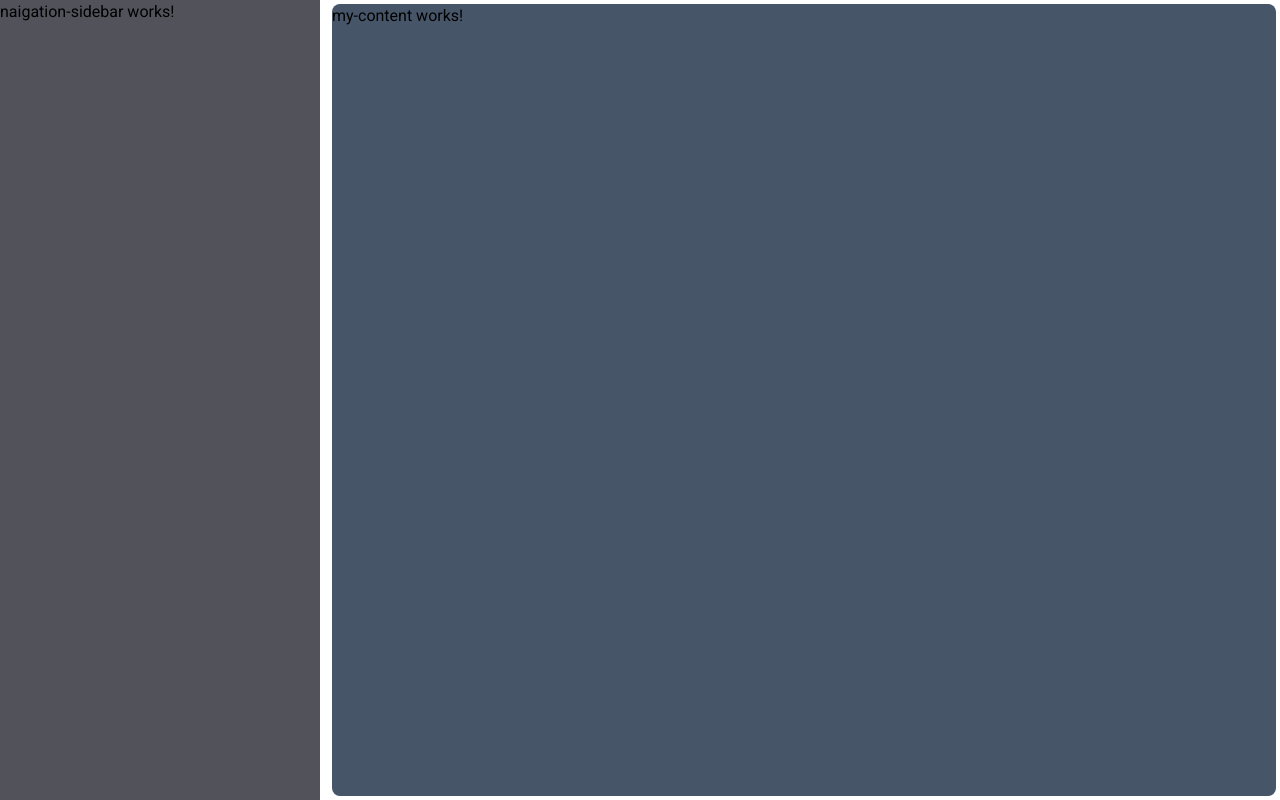
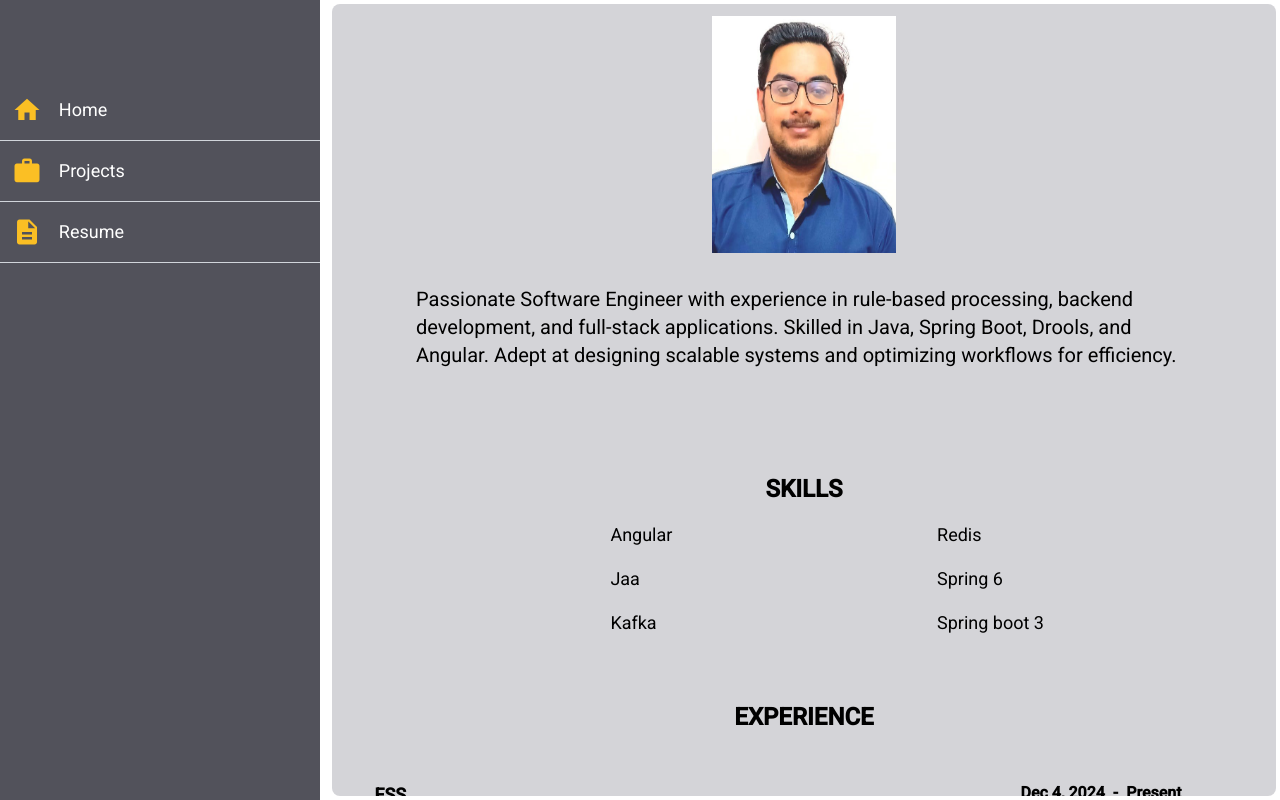
Before and after one commit to AyushHappy/Portfolio, an Angular app: page /about-me in a window 1280 px wide. Built offline with nearby package versions, Linux system fonts and the light colour scheme.

Commit message:
added content in the about me page , added a new model for myInfo , created enironmentariables

```diff
--- a/src/app/about-me/about-me.component.html
+++ b/src/app/about-me/about-me.component.html
@@ -3,7 +3,7 @@
         <app-naigation-sidebar></app-naigation-sidebar>
     </div>
     <div class=" flex flex-1 p-1" >
-        <div class="flex flex-row w-[100%] rounded-lg justify-start bg-slate-600 h-full  overflow-y-auto no-scrollbar">
+        <div class="flex flex-col w-[100%] rounded-lg justify-start bg-zinc-300 h-full  overflow-y-auto no-scrollbar">
             <app-my-content></app-my-content>
         </div>
     </div>
--- a/src/app/about-me/my-content/my-content.component.html
+++ b/src/app/about-me/my-content/my-content.component.html
@@ -1 +1,70 @@
-<p>my-content works!</p>
+<div class="h-[30%] w-full flex justify-center items-center p-3">
+  <img src="assets/Ayush.jpg" class="h-full w-[20%]">
+</div>
+
+<div class="h-52 w-full p-5 flex flex-col justify-start items-center">
+  <p class="text-xl px-16">
+    Passionate Software Engineer with experience in rule-based processing, backend development, and full-stack
+    applications. Skilled in Java, Spring Boot, Drools, and Angular. Adept at designing scalable systems and optimizing
+    workflows for efficiency.
+  </p>
+</div>
+
+<div class="h-52 w-full flex flex-row justify-center">
+  <div class="h-full w-2/3">
+
+    <p class="font-bold w-full text-2xl flex justify-center mb-4">SKILLS</p>
+
+    <div class="grid grid-cols-2 gap-6">
+      <ul class="flex flex-col gap-4 list-disc list-inside ">
+        @for (skill of skills.slice(0, skills.length / 2); track skill) {
+        <li class="flex items-center list-disc ml-[40%] text-lg">
+          {{ skill }}
+        </li>
+        }
+      </ul>
+
+      <ul class="flex flex-col gap-4 list-disc">
+        @for (skill of skills.slice(skills.length / 2); track skill) {
+        <li class="flex items-center list-disc ml-[40%] text-lg">
+          {{ skill }}
+        </li>
+        }
+      </ul>
+    </div>
+
+  </div>
+</div>
+
+<div class="h-52 w-full flex flex-row justify-center mt-5">
+  <div class="h-full w-full flex flex-col gap-8">
+
+    <p class="font-bold w-full text-2xl flex justify-center mb-4">EXPERIENCE</p>
+    <div class="h-full w-full flex flex-col gap-6">
+      @for (experience of myPersonalInfo.experiences; track experience) {
+      <div class="w-[90%] h-full flex flex-col gap-2">
+        <div class="w-full flex justify-between">
+          <div class="w-[50%] flex flex-row justify-end">
+            <p class="w-[90%] flex justify-start text-lg font-bold">
+              {{experience.companyName}}
+            </p>
+          </div>
+          <div class="w-[50%] gap-2 flex flex-row justify-end text-base font-semibold">
+            <p>
+              {{experience.startDate |date}}
+            </p>
+            <p>-</p>
+            <p>
+              {{isPresent(experience.endDate) ? "Present":experience.endDate | date}}
+            </p>
+          </div>
+        </div>
+        <div class="h-fit w-full pl-[6%]">
+          {{experience.desc}}
+        </div>
+      </div>
+      }
+    </div>
+
+  </div>
+</div>
--- a/src/app/about-me/my-content/my-content.component.ts
+++ b/src/app/about-me/my-content/my-content.component.ts
@@ -1,11 +1,34 @@
 import { Component } from '@angular/core';
+import {projectContent} from '../../shared/project-content.model'
+import {myProfessnalInfo} from '../../shared/about-me.model'
+import { DatePipe } from '@angular/common';
+import { Data } from '@angular/router';
 
 @Component({
   selector: 'app-my-content',
-  imports: [],
+  imports: [DatePipe],
   templateUrl: './my-content.component.html',
   styleUrl: './my-content.component.css'
 })
 export class MyContentComponent {
+  protected skills:any[]=[];
+  protected myPersonalInfo=myProfessnalInfo;
+  protected todayDate:Data=new Date(new Date().toDateString());
+
+  ngOnInit(){
+    const techSkill=new Set<string>();
+
+    projectContent.forEach(project =>{
+      project.technology.forEach(tech=>techSkill.add(tech))
+    })
+
+    this.skills=Array.from(techSkill).sort();
+  }
+
+  isPresent(endDate: Date): boolean {
+    const todayDate = new Date(new Date().toDateString());
+    return endDate?.toDateString() === todayDate.toDateString();
+  }
+
 
 }
--- a/src/app/about-me/naigation-sidebar/naigation-sidebar.component.css
+++ b/src/app/about-me/naigation-sidebar/naigation-sidebar.component.css
@@ -0,0 +1,4 @@
+::ng-deep mat-icon{
+    height: 100% !important;
+    width: 10% !important;
+}
--- a/src/app/about-me/naigation-sidebar/naigation-sidebar.component.html
+++ b/src/app/about-me/naigation-sidebar/naigation-sidebar.component.html
@@ -1 +1,23 @@
-<p>naigation-sidebar works!</p>
+<ng-container *ngFor="let navigationItem of navigationContent">
+  @if(navigationItem.isButton){
+  <div class="flex flex-row w-full border-b border-gray-300 pl-3" role="button">
+    <mat-icon
+      aria-hidden="false"
+      aria-label="Example menu icon"
+      [fontIcon]="navigationItem.icon"
+      class="text-3xl text-amber-400 w-[10%] mt-3"
+    ></mat-icon>
+    <div
+      class="p-4"
+      (click)="onClickedRouteTo(navigationItem.routeUrl)"
+      [ngClass]="navigationItem.css"
+    >
+      {{ navigationItem.name }}
+    </div>
+  </div>
+  } @else {
+  <div class="p-4" [ngClass]="navigationItem.css">
+    {{ navigationItem.name }}
+  </div>
+  }
+</ng-container>
--- a/src/app/about-me/naigation-sidebar/naigation-sidebar.component.ts
+++ b/src/app/about-me/naigation-sidebar/naigation-sidebar.component.ts
@@ -1,11 +1,45 @@
+import { CommonModule } from '@angular/common';
 import { Component } from '@angular/core';
+import { MatIconModule } from '@angular/material/icon';
+import { Router } from '@angular/router';
 
 @Component({
   selector: 'app-naigation-sidebar',
-  imports: [],
+  imports: [CommonModule,MatIconModule],
   templateUrl: './naigation-sidebar.component.html',
   styleUrl: './naigation-sidebar.component.css'
 })
 export class NaigationSidebarComponent {
+  public navigationContent:any[]=[
+    {
+      name:``,
+      css:`h-[10%] block`,
+      isButton:false,
+    },
+    {
+      name:`Home`,
+      routeUrl:`/home`,
+      css:`text-lg text-white flex flex-1 justify-start pl-5 `,
+      isButton:true,
+      icon:`home`,
+    },{
+      name:`Projects`,
+      routeUrl:`/projects/dashboard`,
+      css:`text-lg text-white flex flex-1 justify-start pl-5 `,
+      isButton:true,
+      icon:`work`,
+    },{
+      name:`Resume`,
+      routeUrl:`/resume`,
+      css:`text-lg text-white flex flex-1 justify-start pl-5 `,
+      isButton:true,
+      icon:`description`,
+    }
+  ]
 
+  constructor(protected router:Router){}
+
+  onClickedRouteTo(routeTo?:string){
+    this.router.navigate([routeTo]);
+  }
 }
--- /dev/null
+++ b/src/app/enironment_ariables.ts
@@ -0,0 +1,3 @@
+export class Enironmentariables {
+ public static RESUME_URL = 'assets/Ayush_resume.pdf';
+}
--- a/src/app/main-screens/showcase/showcase.component.html
+++ b/src/app/main-screens/showcase/showcase.component.html
@@ -1,6 +1,6 @@
 <div class="min-h-screen bg-slate-200 gap-4 flex flex-col items-center justify-center text-gray-900 p-5 top-0 w-full h-full">
   <img [src]="my_image" class="rounded-full size-24 -mt-20">
-  <a class="text-2xl hover:text-blue-500 cursor-pointer" (click)="onClick('about-me')">About me</a>
+  <a class="text-2xl text-blue-900 hover:text-blue-950 cursor-pointer" (click)="onClick('about-me')">About me</a>
 
   <p class="text-lg text-center max-w-xl">
     I build modern web applications with Angular, TailwindCSS, and robust backend integrations.
--- a/src/app/resume/resume.component.ts
+++ b/src/app/resume/resume.component.ts
@@ -2,6 +2,7 @@ import { Component } from '@angular/core';
 import { MatButtonModule } from '@angular/material/button'
 import { DomSanitizer, SafeResourceUrl } from '@angular/platform-browser';
 import { Router, RouterLink } from '@angular/router';
+import { Enironmentariables } from '../enironment_ariables';
 
 @Component({
   selector: 'app-resume',
@@ -14,7 +15,7 @@ export class ResumeComponent {
   resumeUrl: SafeResourceUrl;
 
   constructor(private router:Router,private sanitizer:DomSanitizer){
-    this.resumeUrl=this.sanitizer.bypassSecurityTrustResourceUrl('assets/Ayush_resume.pdf');
+    this.resumeUrl=this.sanitizer.bypassSecurityTrustResourceUrl(Enironmentariables.RESUME_URL);
   }
 
   onClickGoTo(link:string){
--- /dev/null
+++ b/src/app/shared/about-me.model.ts
@@ -0,0 +1,44 @@
+export interface myInfoI {
+    hobby :string[];
+    experiences:experienceI[];
+    educations:educationI[];
+}
+
+export interface experienceI{
+    companyName:string;
+    startDate:Date;
+    endDate:Date;
+    desc:string;
+}
+
+export interface educationI{
+    school_college_name:string,
+    startDate:Date;
+    endDate:Date;
+    percentage_cgpa:string;
+}
+
+const hobby:string[]=[];
+
+const experiences:experienceI[]=[
+    {
+        companyName: "FSS",
+        startDate:  new Date('2024-12-04'), // yyyy-mm-dd
+        endDate: new Date(new Date().toDateString()), // yyyy-mm-dd
+        desc: `Working Working Working Working Working Working Working Working Working Working Working Working Working Working Working Working Working Working Working Working`
+    },
+    {
+        companyName: "FSS",
+        startDate:  new Date('2024-12-04'), // yyyy-mm-dd
+        endDate: new Date(new Date().toDateString()), // yyyy-mm-dd
+        desc: `Working Working Working Working Working Working Working Working Working Working Working Working Working Working Working Working Working Working Working Working`
+    }
+];
+
+const educations:educationI[]=[];
+
+export const myProfessnalInfo:myInfoI={
+    hobby: hobby,
+    experiences: experiences,
+    educations: educations
+}
```
